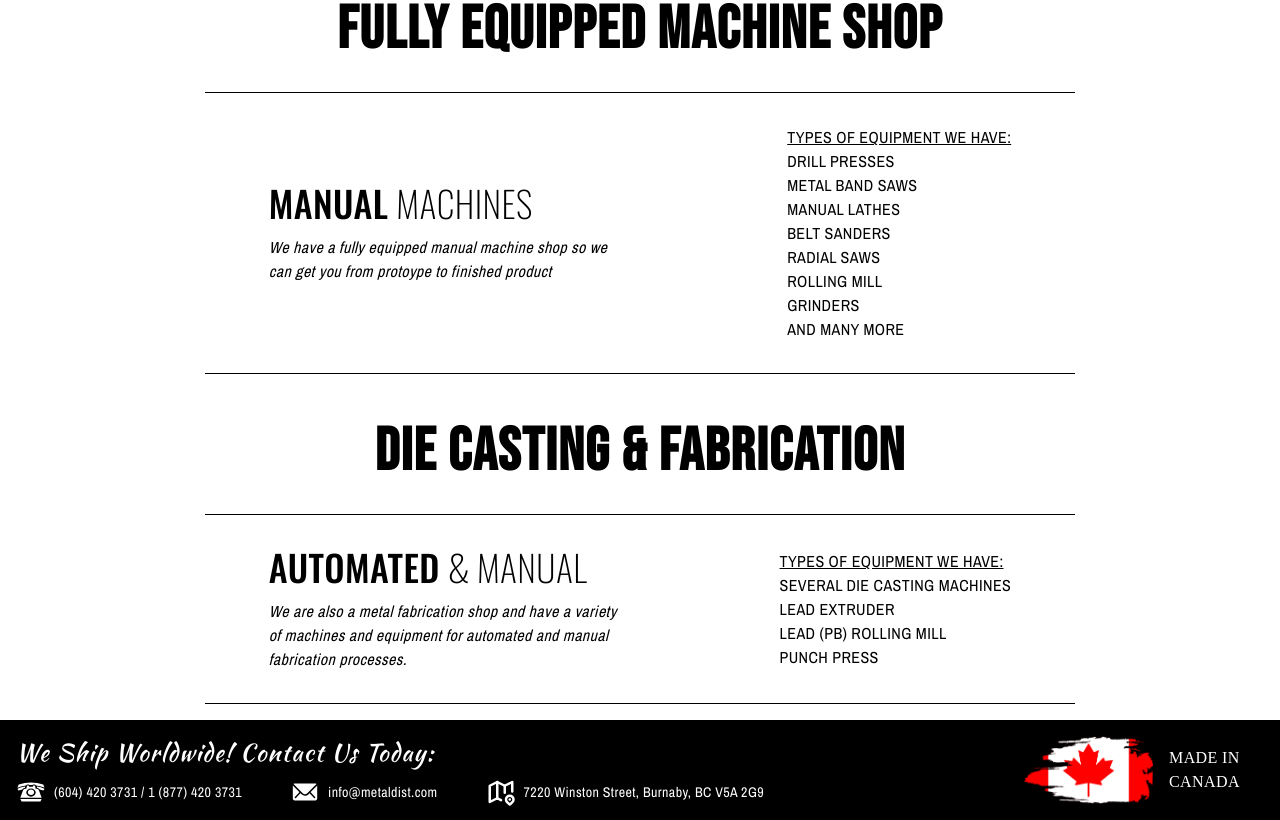
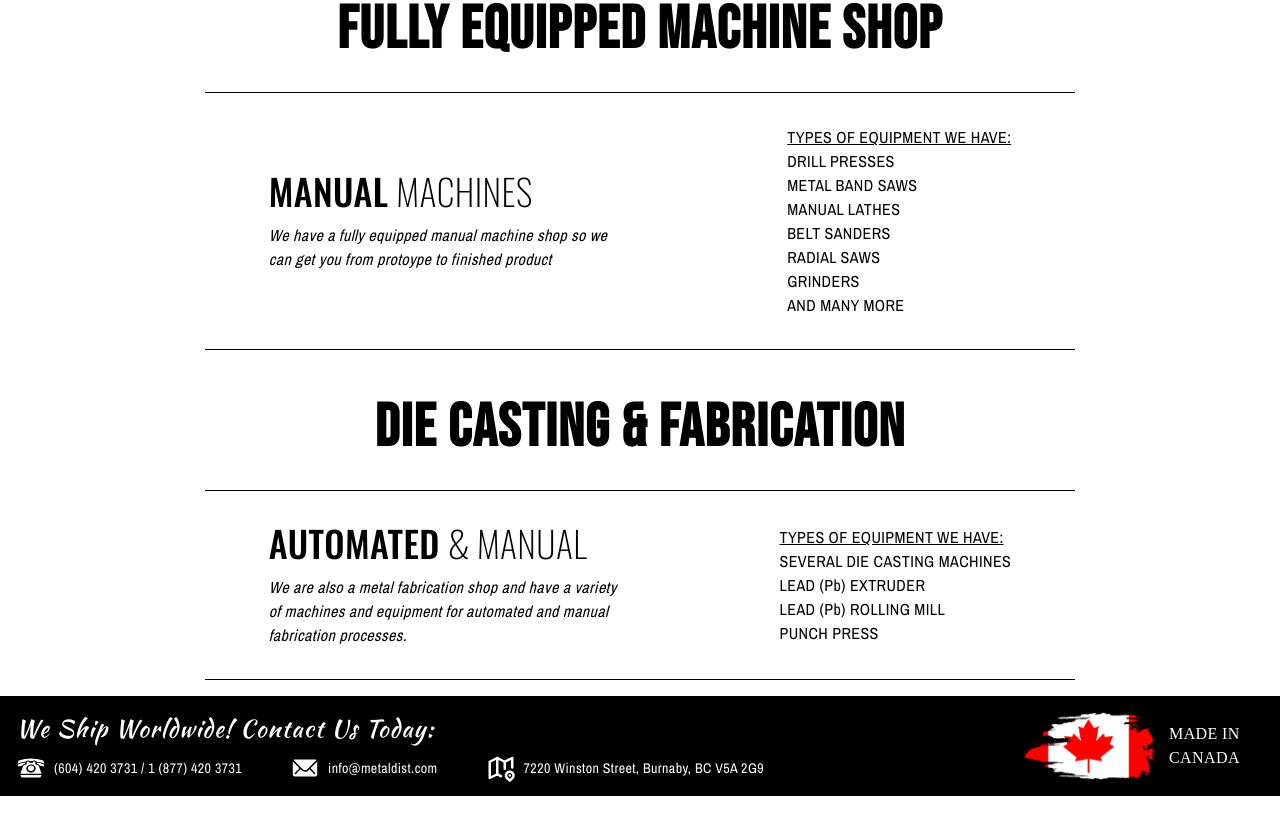
Before and after one commit to a-tuyen/maxumcnc, a Next.js app: page /technology in a window 1280 px wide. Shown: the part 2064-2884 px from the top of the page. After the commit the page ends 2860 px from the top, so only its background shows below. Built offline with nearby package versions, Linux system fonts and the light colour scheme; a web font is replaced by a local one.

Commit message:
minor changes to tech and starts work on celebration banner

```diff
--- a/app/home2/page.jsx
+++ b/app/home2/page.jsx
@@ -28,7 +28,7 @@ const Home2 = () => {
       </button> */}
 
       <div className="flex flex-col md:flex-row justify-center items-center bg-accent1 px-1 md:py-4">
-        <h1 className="font-banner text-4xl font-light mt-8 md:mt-0 text-center text-white">
+        {/* <h1 className="font-banner text-4xl font-light mt-8 md:mt-0 text-center text-white">
           Celebrating
         </h1>
         <h1 className="font-heading text-4xl bold font-medium text-accent2 my-4 md:my-0 md:px-3">
@@ -36,13 +36,24 @@ const Home2 = () => {
         </h1>
         <h1 className="font-banner text-4xl font-light mb-8 md:mb-0 text-center text-white">
           in the Metal Fabrication Industry
+        </h1> */}
+                <h1 className="font-heading text-4xl bold font-medium text-accent2 my-4 md:my-0 md:px-3">
+         Celebrating 75 years of
         </h1>
+        <ul>
+          <li className="font-serif bold italic text-white text-5xl">Metal Fabrication</li>
+          <li className="font-serif bold italic text-white text-5xl">Excellence</li>
+          <li className="font-serif bold italic text-white text-5xl">Quality</li>
+          <li className="font-serif bold italic text-white text-5xl">Customer Service</li>
+        </ul>
+
       </div>
       <div>
         <div>
           Maxum CNC is a brand of Metal Distributors Ltd and is a trusted
           manufacturer for intricate, detailed and complex metal components.
         </div>
+        <h2>We can take you from prototype to production</h2>
         <h2>What Makes Us Different?</h2>
       </div>
     </>
--- a/app/technology/page.jsx
+++ b/app/technology/page.jsx
@@ -129,7 +129,6 @@ const Technology = () => {
             <li>MANUAL LATHES</li>
             <li>BELT SANDERS</li>
             <li>RADIAL SAWS</li>
-            <li>ROLLING MILL</li>
             <li>GRINDERS</li>
             <li>AND MANY MORE</li>
           </ul>
@@ -150,8 +149,8 @@ const Technology = () => {
           <ul className="list-none text-center md:text-left whitespace-nowrap">
             <li className="underline">TYPES OF EQUIPMENT WE HAVE:</li>
             <li>SEVERAL DIE CASTING MACHINES</li>
-            <li>LEAD EXTRUDER</li>
-            <li>LEAD (PB) ROLLING MILL</li>
+            <li>LEAD (Pb) EXTRUDER</li>
+            <li>LEAD (Pb) ROLLING MILL</li>
             <li>PUNCH PRESS</li>
 
           </ul>
```
